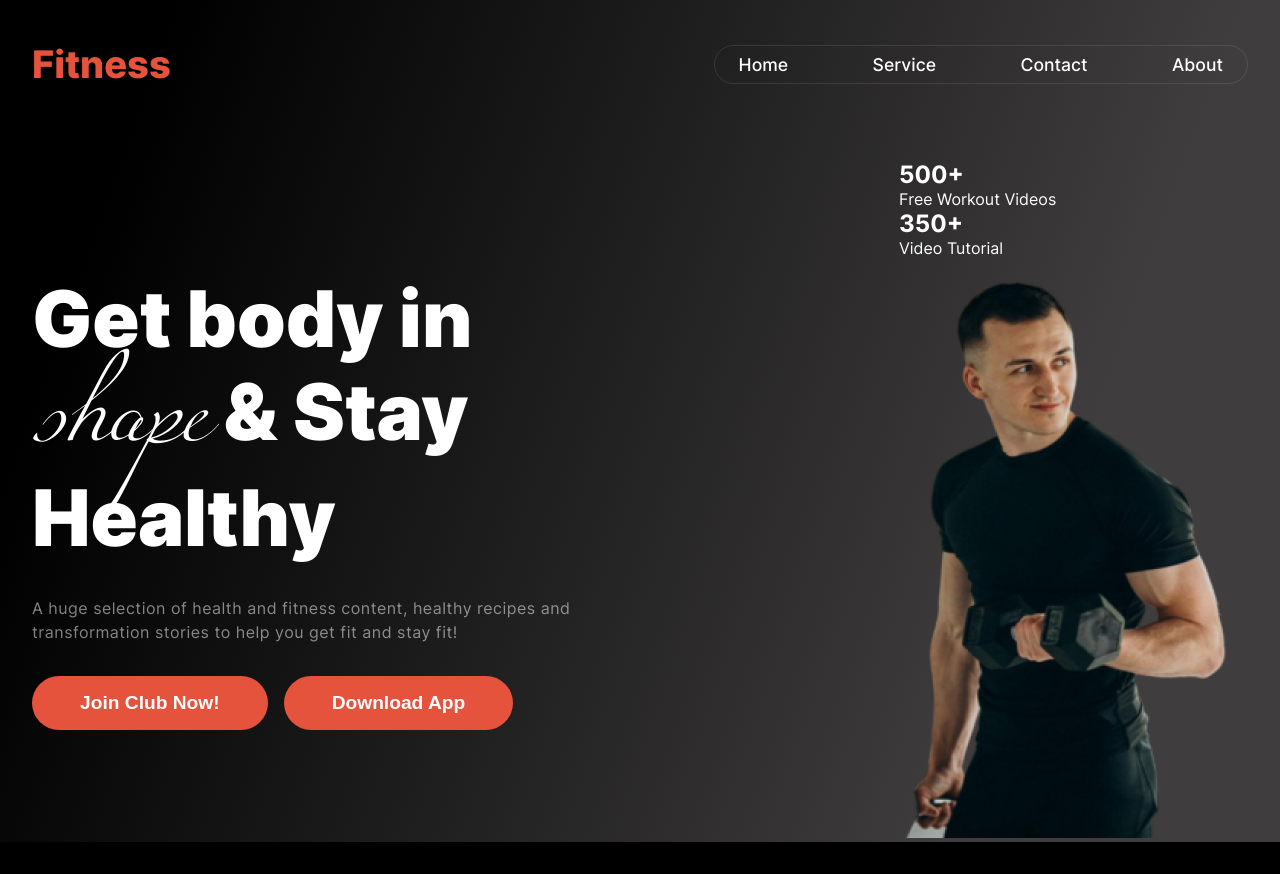
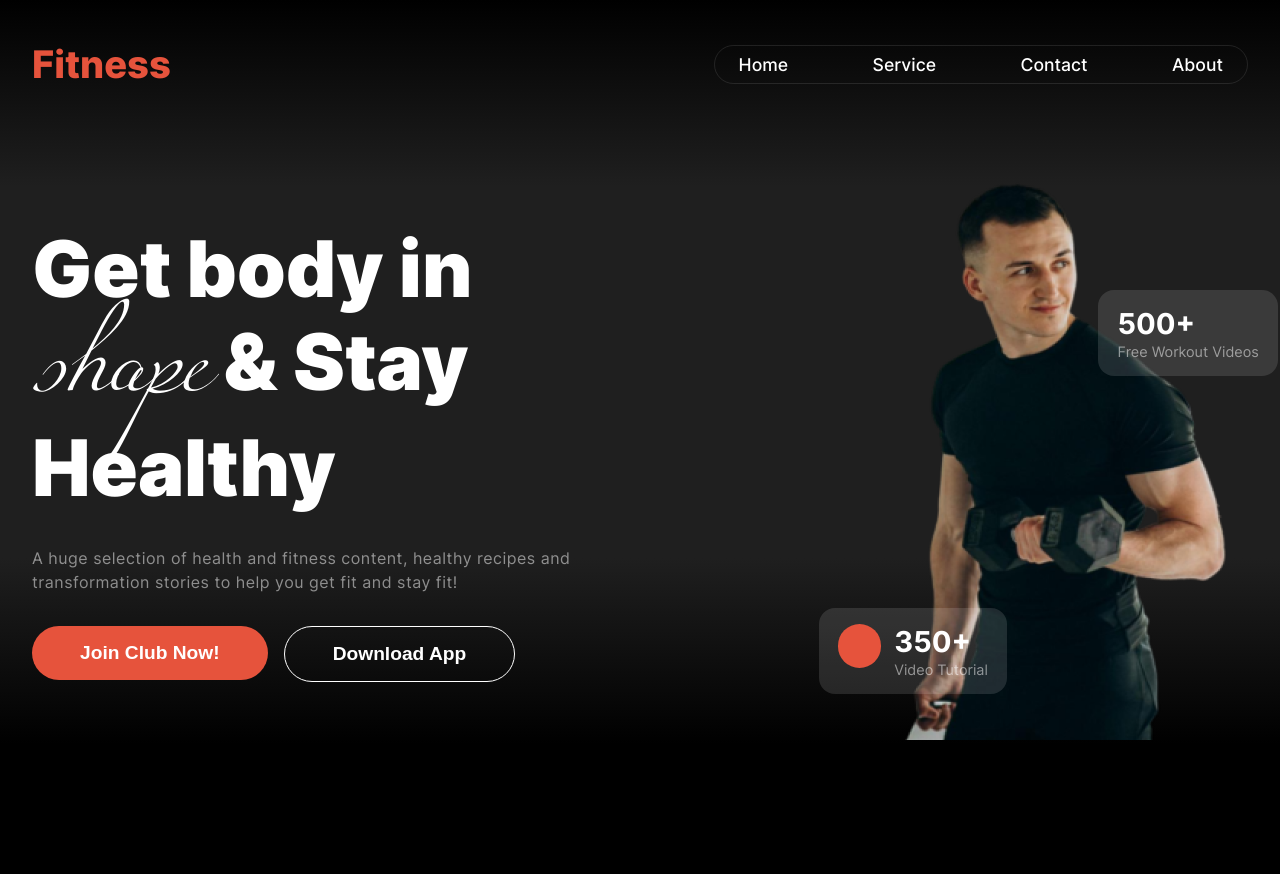
Before and after one commit to sheikhmuhammadantor/assignment-two-batch-10, a plain HTML site: page index.html in a window 1280 px wide. After the commit the page ends 800 px from the top, so only its background shows below. Drawn offline with Linux system fonts and the light colour scheme.

Commit message:
Complete Small Popup Card on Hero Section.

```diff
--- a/index.html
+++ b/index.html
@@ -50,10 +50,10 @@
                 </p>
                 <div class="hero-button">
                     <a href="#">
-                        <button class="join-club purple-button">Join Club Now!</button>
+                        <button class="join-club orange-button">Join Club Now!</button>
                     </a>
                     <a href="#">
-                        <button class="download-app purple-button">Download App</button>
+                        <button class="download-app orange-button">Download App</button>
                     </a>
                 </div>
             </div>
@@ -64,12 +64,11 @@
                 </div>
                 <div class="video-tutorial">
                     <div class="circle"></div>
-                    <div class="tutorial">
+                    <div class="tutorial-text">
                         <h2>350+</h2>
                         <p>Video Tutorial</p>
                     </div>
                 </div>
-                <div class="video-tutorial"></div>
                 <img class="dumbbell-workout" src="./images/header.png" alt="Dumbbell Workout !">
             </div>
         </section>
--- a/style.css
+++ b/style.css
@@ -13,6 +13,8 @@
 :root {
     --primary-white: rgb(255, 255, 255);
     --secondary-white: rgb(255, 255, 255, 0.5);
+    --primary-black: rgb(0, 0, 0);
+    --secondary-black: rgba(255, 255, 255, 0.12);
     --button-bg: rgb(230, 83, 60);
     --btn-hover-bg: rgba(231, 48, 20, 0.863);
 }
@@ -31,7 +33,7 @@ body {
 
 
 /* SHeres And Component Style */
-.purple-button {
+.orange-button {
     border: transparent;
     font-size: 1.2rem;
     font-weight: 600;
@@ -45,7 +47,7 @@ body {
 
 /* Header Section Start Here */
 .header-section {
-    background: linear-gradient(109.6deg, rgba(0, 0, 0, 0.93) 11.2%, rgb(63, 61, 61) 78.9%);
+    background: repeating-linear-gradient(var(--primary-black), var(--secondary-black), var(--secondary-black), var(--secondary-black), var(--primary-black));
     width: 100%;
 }
 
@@ -75,9 +77,9 @@ body {
     transition: 0.2s;
 }
 
-.logo:hover {
+/* .logo:hover {
     color: var(--btn-hover-bg)
-}
+} */
 
 .menu-section-lg {
     border: 1px solid #ffffff1a;
@@ -127,6 +129,7 @@ body {
 }
 
 .hero-content {
+    width: 100%;
     max-width: 39rem;
     display: flex;
     flex-direction: column;
@@ -165,12 +168,21 @@ body {
 }
 
 /* .join-club:hover{} */
-/* .download-app {} */
+.download-app {
+    background-color: transparent;
+    border: 1.5px solid var(--primary-white);
+    cursor: pointer;
+    transition: 0.3s;
+}
 
-.join-club:hover,
-.download-app:hover {
+.join-club:hover {
     background-color: var(--btn-hover-bg);
     cursor: pointer;
+    transition: 0.3s;
+}
+
+.download-app:hover {
+    color: var(--button-bg);
     transition: 0.3s;
 }
 
@@ -179,6 +191,60 @@ body {
 }
 
 /* .dumbbell-workout {} */
+
+.free-workout {
+    background-color: var(--secondary-black);
+    color: var(--primary-white);
+    border-radius: 1rem;
+    padding: 1rem 1.2rem;
+    display: flex;
+    flex-direction: column;
+    align-items: start;
+    gap: 0.1rem;
+    position: absolute;
+    top: 130px;
+    right: -30px;
+}
+
+.free-workout h2,
+.tutorial-text h2 {
+    font-size: 1.8rem;
+}
+
+.free-workout p,
+.tutorial-text p {
+    font-size: .9rem;
+    color: var(--secondary-white);
+}
+
+.video-tutorial {
+    background-color: var(--secondary-black);
+    color: var(--primary-white);
+    border-radius: 1rem;
+    padding: 1rem 1.2rem;
+    display: flex;
+    align-items: start;
+    gap: 0.8rem;
+    position: absolute;
+    bottom: 50px;
+    left: -80px;
+    /* display: none; */
+}
+
+.circle {
+    height: 2.7rem;
+    width: 2.7rem;
+    background-color: var(--button-bg);
+    border-radius: 50%;
+}
+
+.tutorial-text {
+    color: var(--primary-white);
+    display: flex;
+    flex-direction: column;
+    align-items: start;
+    gap: 0.1rem;
+}
 
 
 
@@ -197,6 +263,7 @@ body {
 
     .hero-section {
         flex-direction: column;
+        gap: 3.5rem;
     }
 }
 
@@ -216,7 +283,7 @@ body {
 
     .hero-section {
         flex-direction: column;
-        align-items: flex-start
+        gap: 2.5rem;
     }
 
     .hero-content {
@@ -231,7 +298,7 @@ body {
         font-size: 6rem;
     }
 
-    .purple-button {
+    .orange-button {
         font-size: 16px;
         padding: 15px 25px;
     }
```
